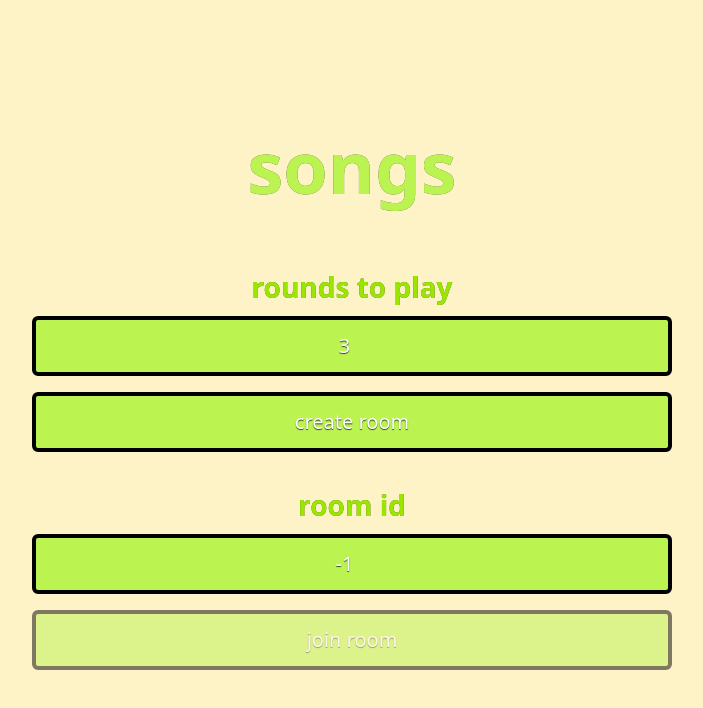
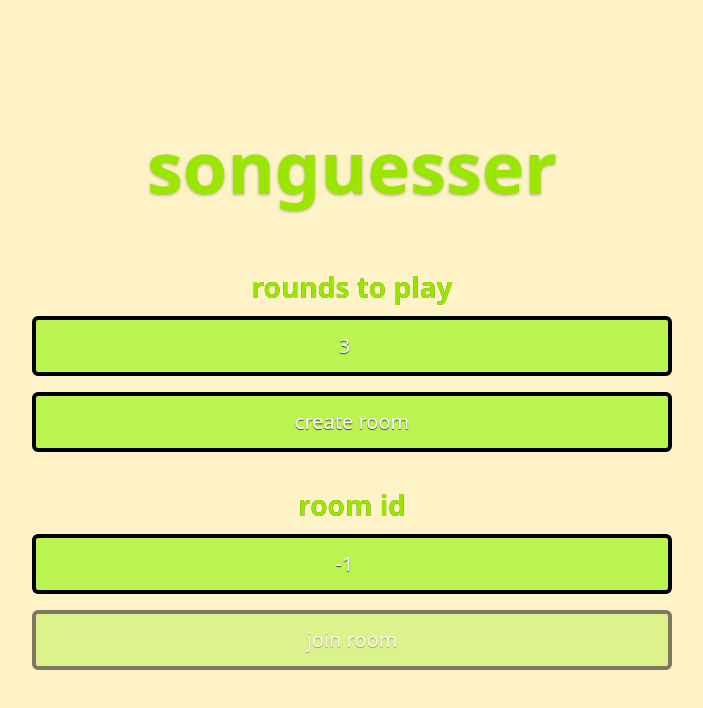
Before and after one commit to aiden10/songs, a Next.js app: page / in a window 1280 px wide. Shown: the top 708 px of the page, without its empty margins (288-991 px from the left). Built offline with nearby package versions, Linux system fonts and the light colour scheme.

Commit message:
edit title text

```diff
--- a/components/HomeInner.tsx
+++ b/components/HomeInner.tsx
@@ -11,7 +11,7 @@ export default function HomeInner() {
 
     return (
         <div className='flex flex-col items-center justify-center w-screen h-screen bg-amber-100 gap-8'>
-            <h1 className='text-6xl md:text-7xl text-lime-300 mb-8 drop-shadow-[0_0.5px_0.5px_rgba(0,0,0,0.7)] font-semibold'>songs</h1>
+            <h1 className='text-6xl md:text-7xl text-lime-400 mb-8 drop-shadow-[0_1.5px_1.5px_rgba(0,0,0,0.3)] font-semibold'>songuesser</h1>
 
             {/* Create Room Section */}
             <div className='flex flex-col items-center gap-4 w-full max-w-2xl px-4'>
```
